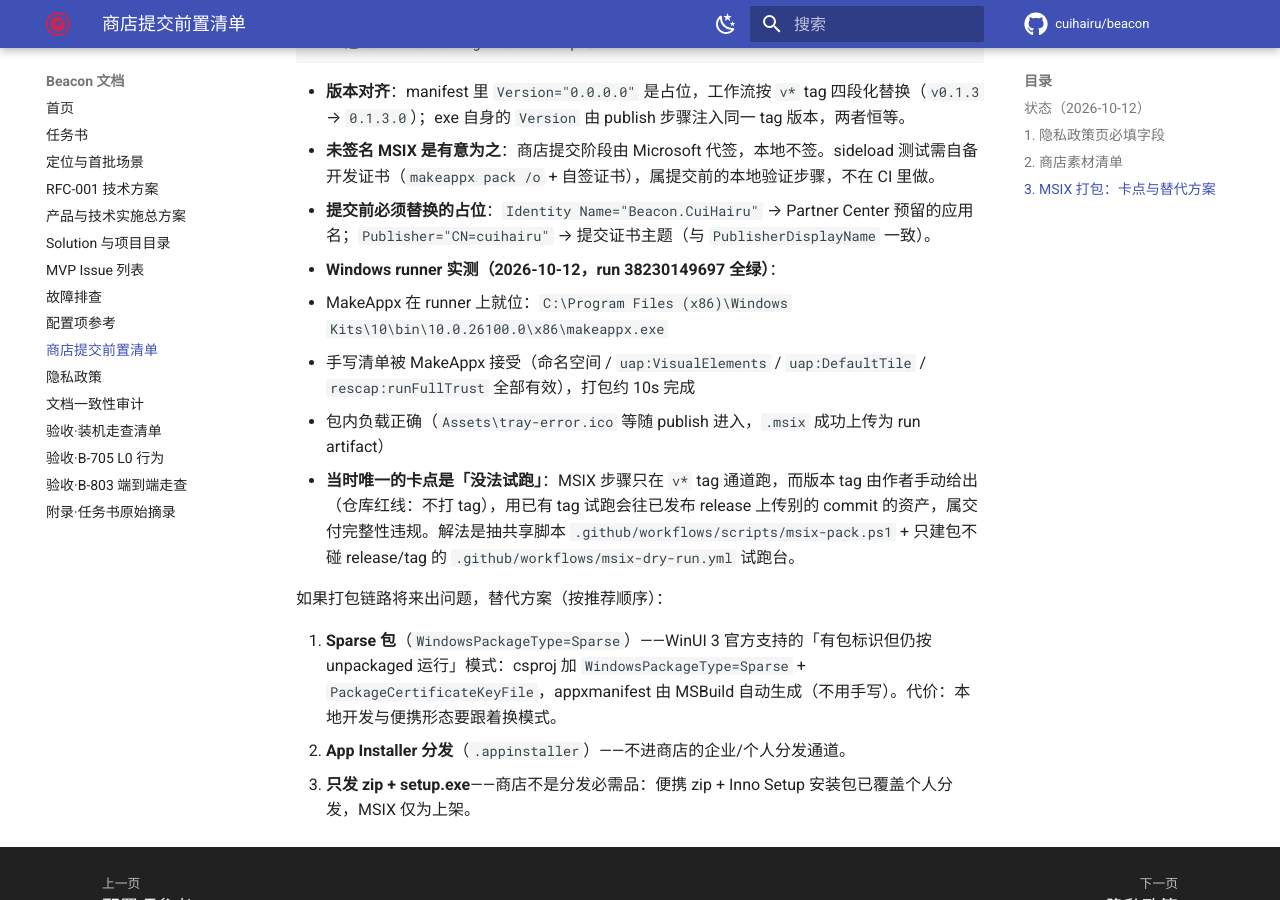
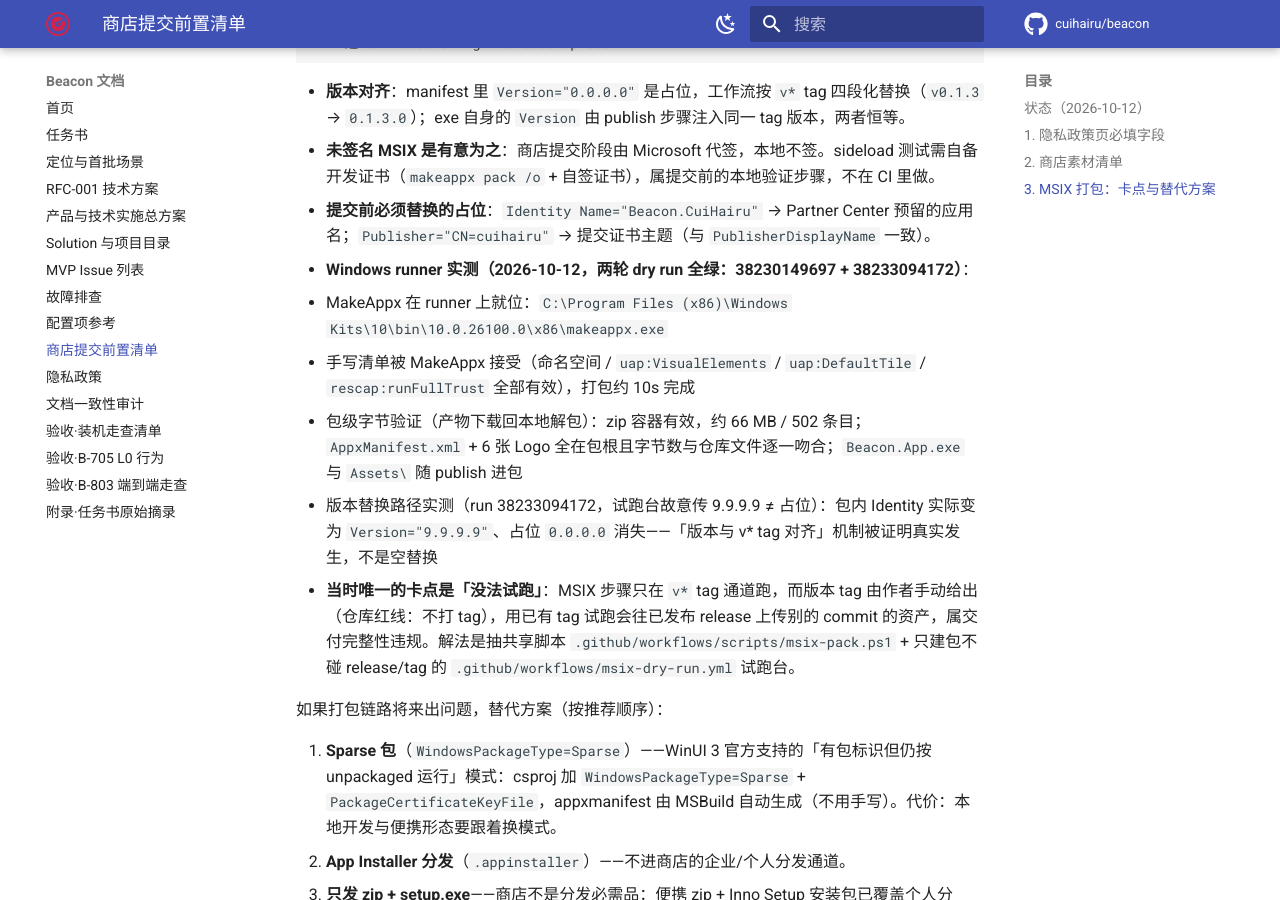
Before and after one commit to cuihairu/beacon, an MkDocs documentation site: the page built from docs/store-submission.md, in a window 1280 px wide and 900 px high, scrolled down 2355 px. Built offline with MkDocs 1.6.1 and Material for MkDocs 9.7.7, drawn with Linux system fonts in a browser that asks for light colours; comment, search, counter and statistics services are not loaded; some of the changed text lies outside the part shown.

Commit message:
docs: record msix byte-level verification results

```diff
--- a/docs/store-submission.md
+++ b/docs/store-submission.md
@@ -7,7 +7,7 @@
 | 项 | 状态 |
 |---|---|
 | SignPath 免费签名 | 申请待获批。workflow 骨架已就位；secrets 未配置时版本通道打印提示、跳过签名、发布未签名资产（run 不红）。政策见 README「代码签名政策」 |
-| MSIX 打包 | **已在 Windows runner 验证通过**（2026-10-12 dry run，run 38230149697）：MakeAppx 找到、清单被接受、包产出并作为 run artifact 下载成功。打包逻辑与 daily-build 版本 tag 通道共用 `.github/workflows/scripts/msix-pack.ps1` |
+| MSIX 打包 | **已在 Windows runner 验证通过并字节级验包**（2026-10-12 两轮 dry run 全绿，包内 manifest 版本替换实测发生）：MakeAppx 就位、清单被接受、约 66 MB 包产出。打包逻辑与 daily-build 版本 tag 通道共用 `.github/workflows/scripts/msix-pack.ps1` |
 | 商店应用预留 | 未开始。Partner Center 预留应用名后才确定 `appxmanifest` 的 `Identity Name` / `Publisher` |
 | 隐私政策页 | **已就绪**：<https://cuihairu.github.io/beacon/privacy-policy/>（`docs/privacy-policy.md`，随 docs 工作流发布；字段对照见第 1 节） |
 | 商店素材 | 图标已备；截图 / 说明 / 分类 / 分级问卷未备（见第 2 节） |
@@ -60,10 +60,11 @@
 - **版本对齐**：manifest 里 `Version="0.0.0.0"` 是占位，工作流按 `v*` tag 四段化替换（`v0.1.3` → `0.1.3.0`）；exe 自身的 `Version` 由 publish 步骤注入同一 tag 版本，两者恒等。
 - **未签名 MSIX 是有意为之**：商店提交阶段由 Microsoft 代签，本地不签。sideload 测试需自备开发证书（`makeappx pack /o` + 自签证书），属提交前的本地验证步骤，不在 CI 里做。
 - **提交前必须替换的占位**：`Identity Name="Beacon.CuiHairu"` → Partner Center 预留的应用名；`Publisher="CN=cuihairu"` → 提交证书主题（与 `PublisherDisplayName` 一致）。
-- **Windows runner 实测（2026-10-12，run 38230149697 全绿）**：
+- **Windows runner 实测（2026-10-12，两轮 dry run 全绿：38230149697 + 38233094172）**：
   - MakeAppx 在 runner 上就位：`C:\Program Files (x86)\Windows Kits\10\bin\10.0.26100.0\x86\makeappx.exe`
   - 手写清单被 MakeAppx 接受（命名空间 / `uap:VisualElements` / `uap:DefaultTile` / `rescap:runFullTrust` 全部有效），打包约 10s 完成
-  - 包内负载正确（`Assets\tray-error.ico` 等随 publish 进入，`.msix` 成功上传为 run artifact）
+  - 包级字节验证（产物下载回本地解包）：zip 容器有效，约 66 MB / 502 条目；`AppxManifest.xml` + 6 张 Logo 全在包根且字节数与仓库文件逐一吻合；`Beacon.App.exe` 与 `Assets\` 随 publish 进包
+  - 版本替换路径实测（run 38233094172，试跑台故意传 9.9.9.9 ≠ 占位）：包内 Identity 实际变为 `Version="9.9.9.9"`、占位 `0.0.0.0` 消失——「版本与 v* tag 对齐」机制被证明真实发生，不是空替换
 - **当时唯一的卡点是「没法试跑」**：MSIX 步骤只在 `v*` tag 通道跑，而版本 tag 由作者手动给出（仓库红线：不打 tag），用已有 tag 试跑会往已发布 release 上传别的 commit 的资产，属交付完整性违规。解法是抽共享脚本 `.github/workflows/scripts/msix-pack.ps1` + 只建包不碰 release/tag 的 `.github/workflows/msix-dry-run.yml` 试跑台。
 
 如果打包链路将来出问题，替代方案（按推荐顺序）：
```
